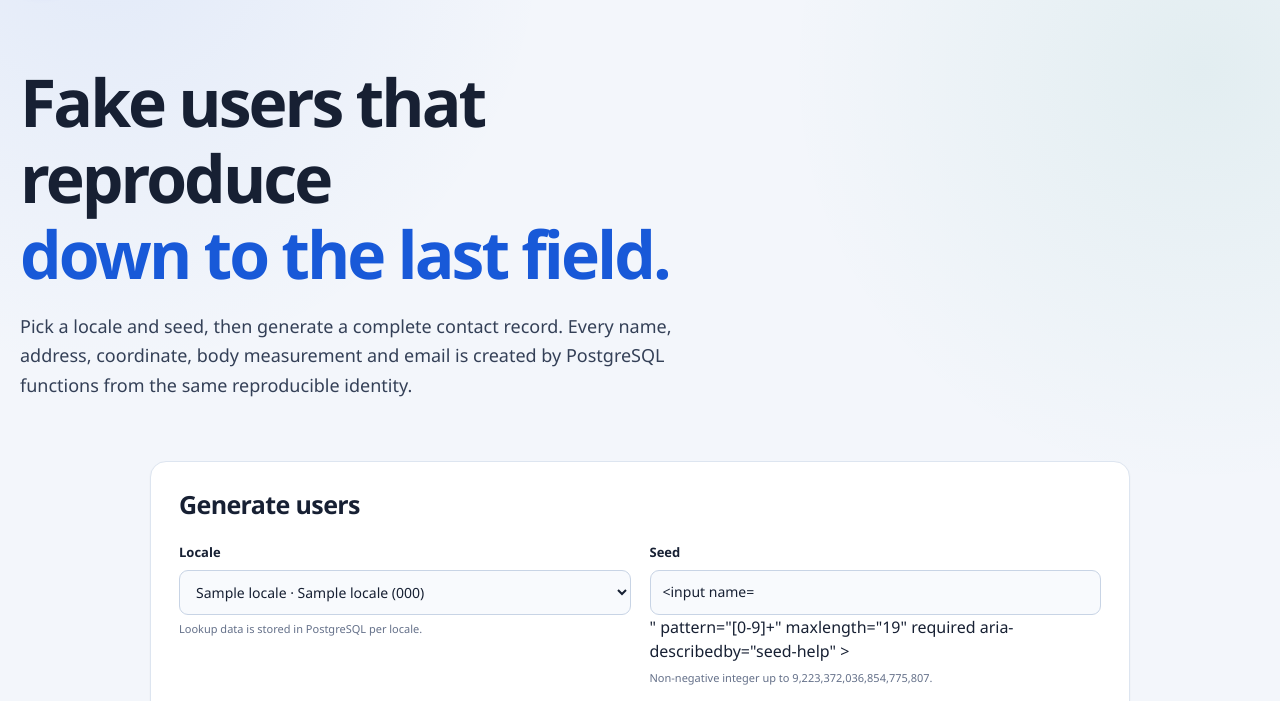
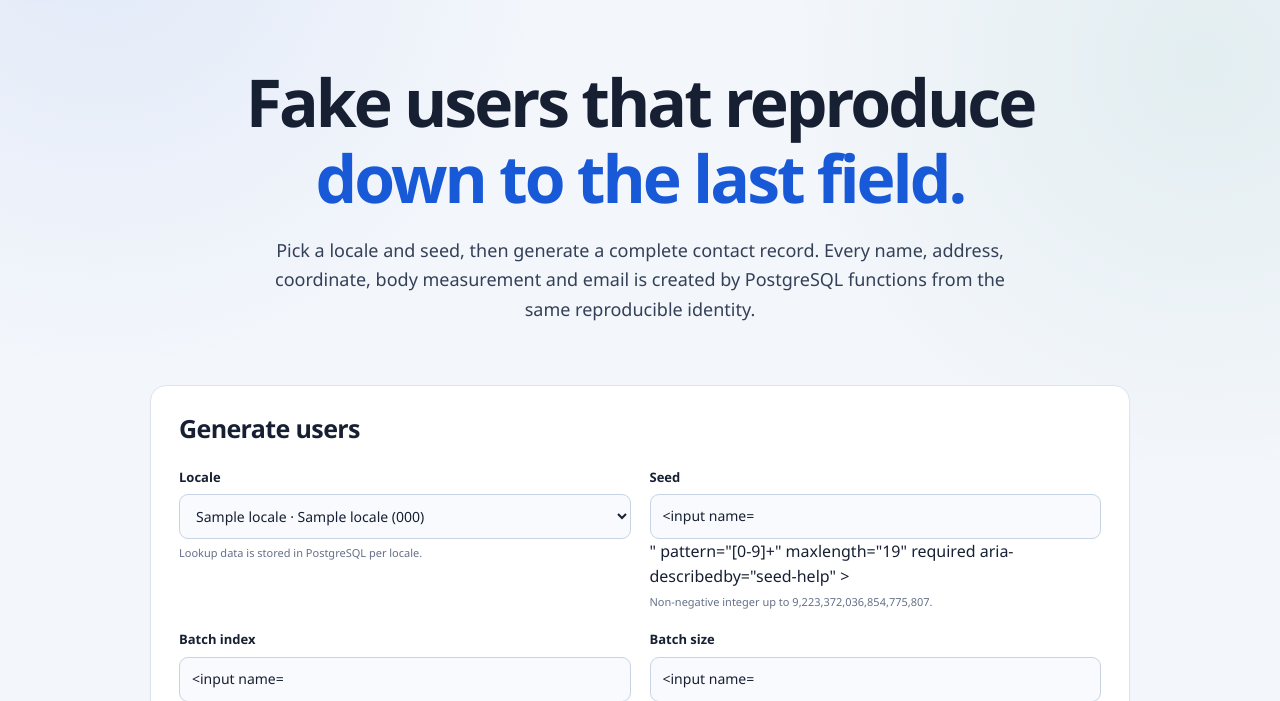
Before and after one commit to BodzioES/Itransition-task6, a Flask app: template app/templates/index.html in a window 1280 px wide. Shown: the part 75-776 px from the top of the page. Run offline with Flask 3, Linux system fonts and the light colour scheme; the template is opened without the code that fills it: most values are stand-ins (such as "Sample title", 1, 10 or a date in 2020); form fields are guessed from the names that the template uses.

Commit message:
Center hero and empty state content

```diff
--- a/app/static/css/style.css
+++ b/app/static/css/style.css
@@ -206,6 +206,7 @@ h3 {
 /* Hero -------------------------------------------------------------------- */
 .hero {
   padding: 64px 0 38px;
+  text-align: center;
 }
 
 .eyebrow {
@@ -229,8 +230,8 @@ h3 {
 }
 
 .hero h1 {
-  max-width: 780px;
-  margin-bottom: 20px;
+  max-width: 900px;
+  margin: 0 auto 20px;
   font-size: clamp(38px, 5.2vw, 66px);
   font-weight: 760;
   letter-spacing: -0.045em;
@@ -241,8 +242,8 @@ h3 {
 }
 
 .hero-lede {
-  max-width: 690px;
-  margin-bottom: 22px;
+  max-width: 760px;
+  margin: 0 auto 22px;
   color: var(--ink-soft);
   font-size: 18px;
   line-height: 1.65;
@@ -488,7 +489,9 @@ h3 {
   display: flex;
   align-items: center;
   gap: 22px;
-  margin-top: 22px;
+  width: 100%;
+  max-width: 980px;
+  margin: 22px auto 0;
   padding: 30px;
   background: rgba(255, 255, 255, 0.62);
   border: 1px dashed var(--line-strong);
```
